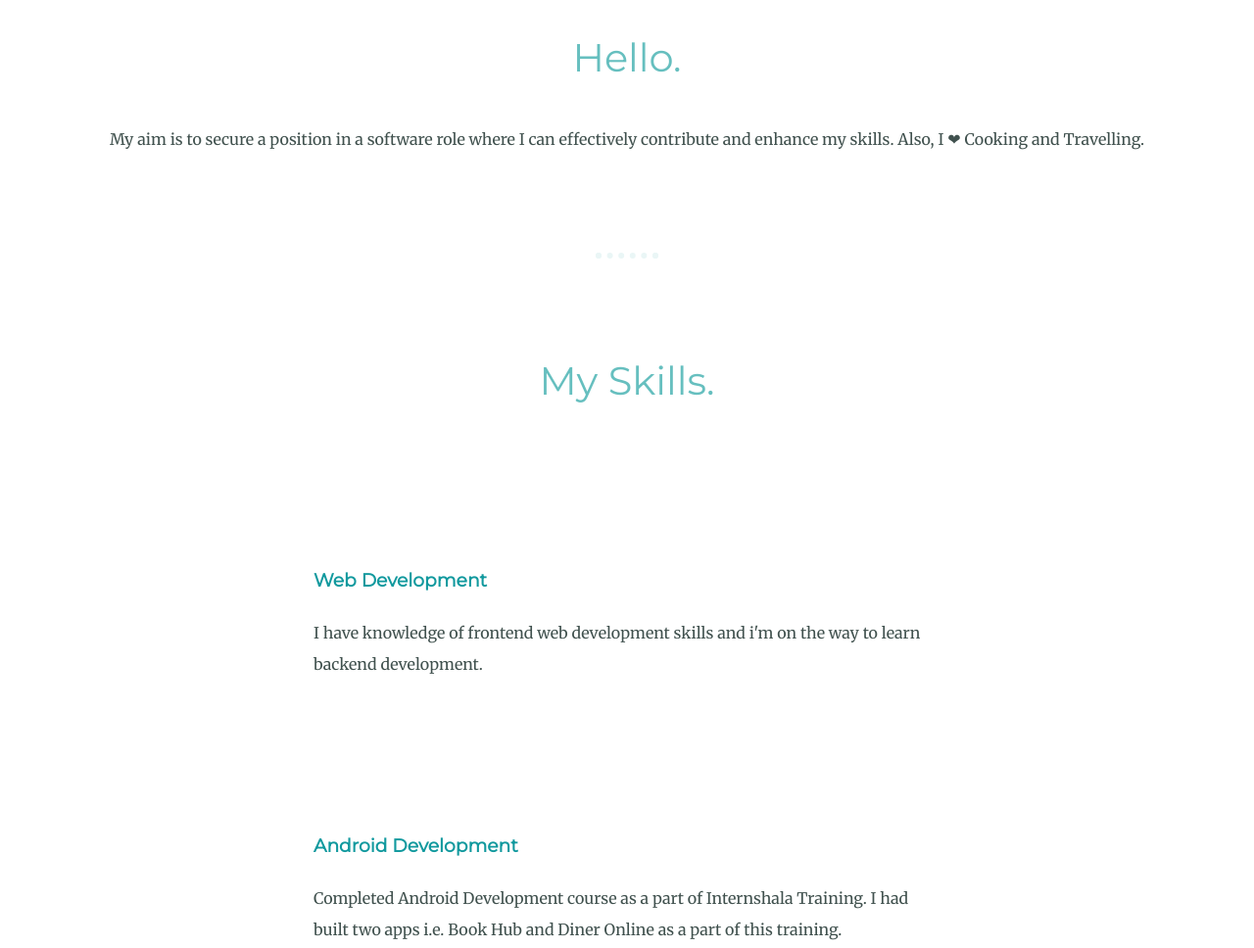
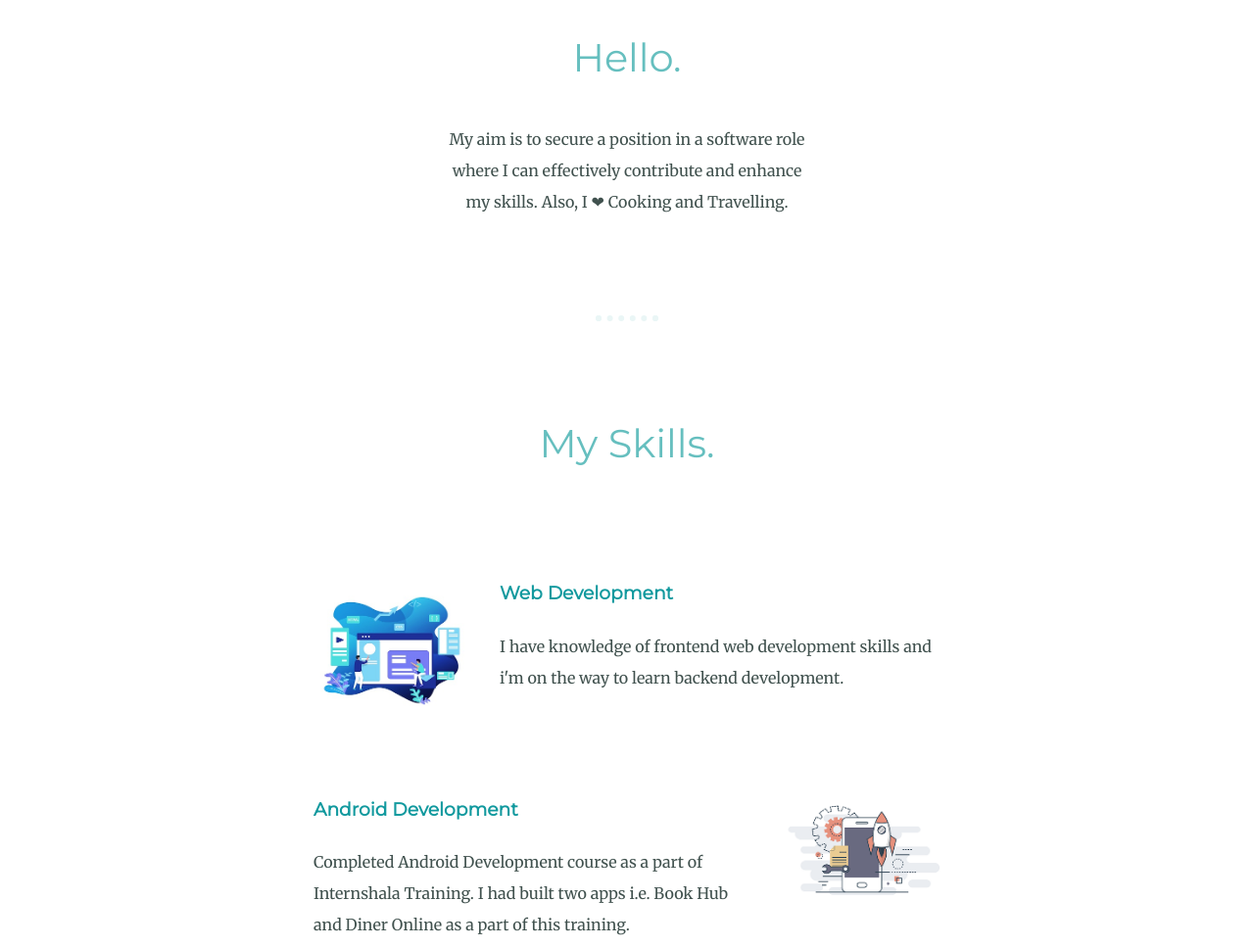
Before and after one commit to sehaj01/MyPortfolio, a plain HTML site: page index.html in a window 1280 px wide. Shown: the part 990-1958 px from the top of the page at 98% size. Drawn offline with Linux system fonts and the light colour scheme.

Commit message:
Completed index.html

```diff
--- a/index.html
+++ b/index.html
@@ -13,7 +13,7 @@
   <div class="top-container">
     <img class="top-cloud" src="images/cloud.png" alt="cloud-img">
     <h1>I'm Sehajpreet</h1>
-    <p>a developer.</p>
+      <p class="desc">a developer.</p>
     <img class="bottom-cloud" src="images/cloud.png" alt="cloud-img">
     <img src="images/mountain.png" alt="mountain-img">
   </div>
@@ -21,20 +21,20 @@
     <div class="profile">
       <img src="images/sehaj.jpg" alt="Sehajpreet Singh">
       <h2>Hello.</h2>
-      <p>My aim is to secure a position in a software role where I can effectively contribute and enhance my skills. Also, I ❤ Cooking and Travelling.</p>
+      <p class="intro">My aim is to secure a position in a software role where I can effectively contribute and enhance my skills. Also, I ❤ Cooking and Travelling.</p>
     </div>
     <hr>
     <div class="skills">
       <h2>My Skills.</h2>
       <div class="skill-row">
-        <img class="" src="" alt="">
+        <img class="web" src="images/web.png" alt="Web Development">
         <h3>Web Development</h3>
-        <p>I have knowledge of frontend web development skills and i'm on the way to learn backend development.  </p>
+        <p class="web-desc">I have knowledge of frontend web development skills and i'm on the way to learn backend development.  </p>
       </div>
       <div class="skill-row">
-        <img class="" src="" alt="">
+        <img class="android" src="images/android.png" alt="Android Development">
         <h3>Android Development</h3>
-        <p>Completed Android Development course as a part of Internshala Training. I had built two apps i.e. Book Hub and Diner Online as a part of this training. </p>
+        <p class="android-desc">Completed Android Development course as a part of Internshala Training. I had built two apps i.e. Book Hub and Diner Online as a part of this training. </p>
       </div>
     </div>
     <hr>
@@ -50,7 +50,7 @@
   <div class="bottom-container">
     <a class="footer-link" href="https://linkedin.com/in/sehajpreet-singh01">LinkedIn</a>
     <a class="footer-link" href="https://github.com/sehaj01">Github</a>
-    <p>Made with ❤ © 2020 Sehajpreet Singh.</p>
+    <p class="copyright">Made with ❤ © 2020 Sehajpreet Singh.</p>
   </div>
 
 </body>
```
